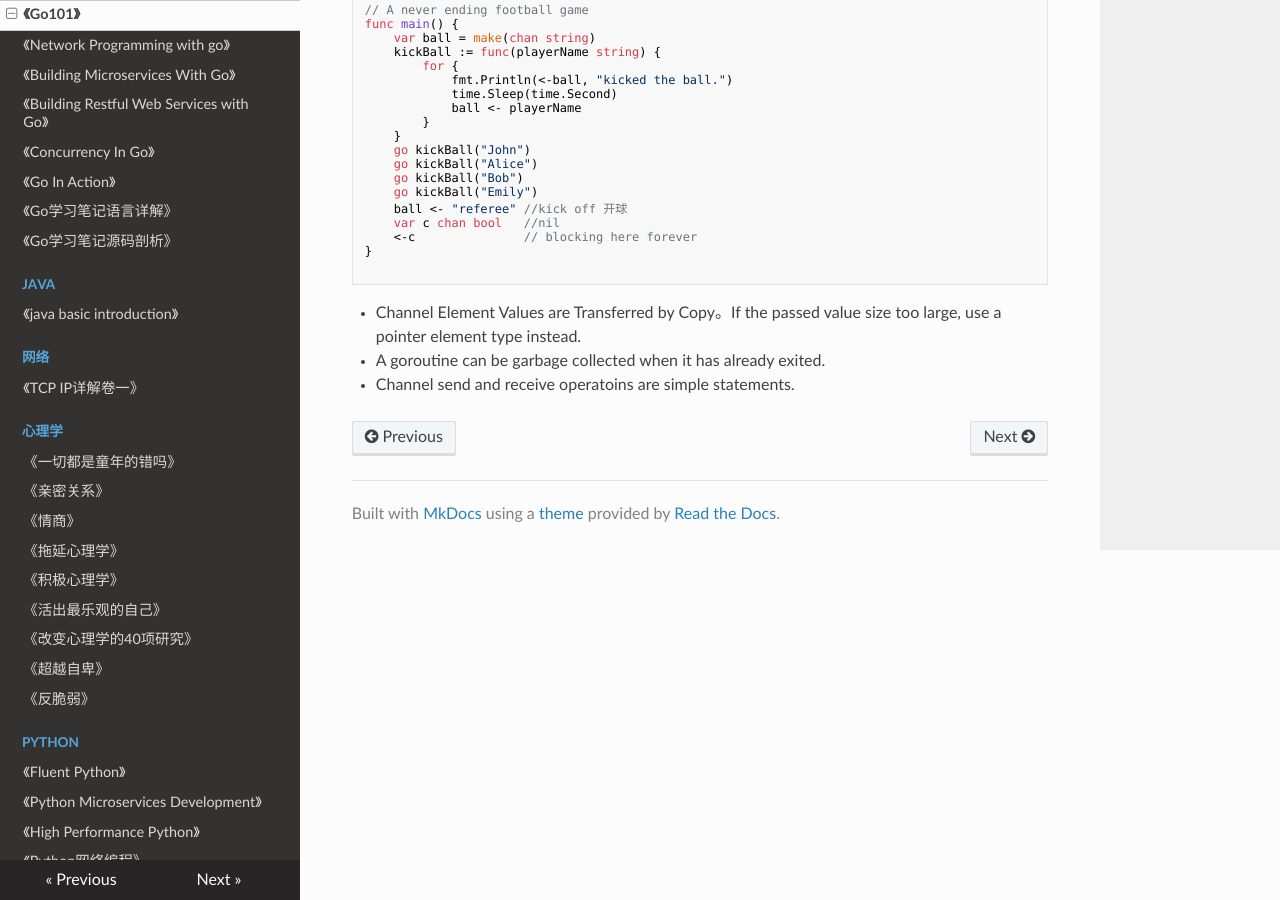
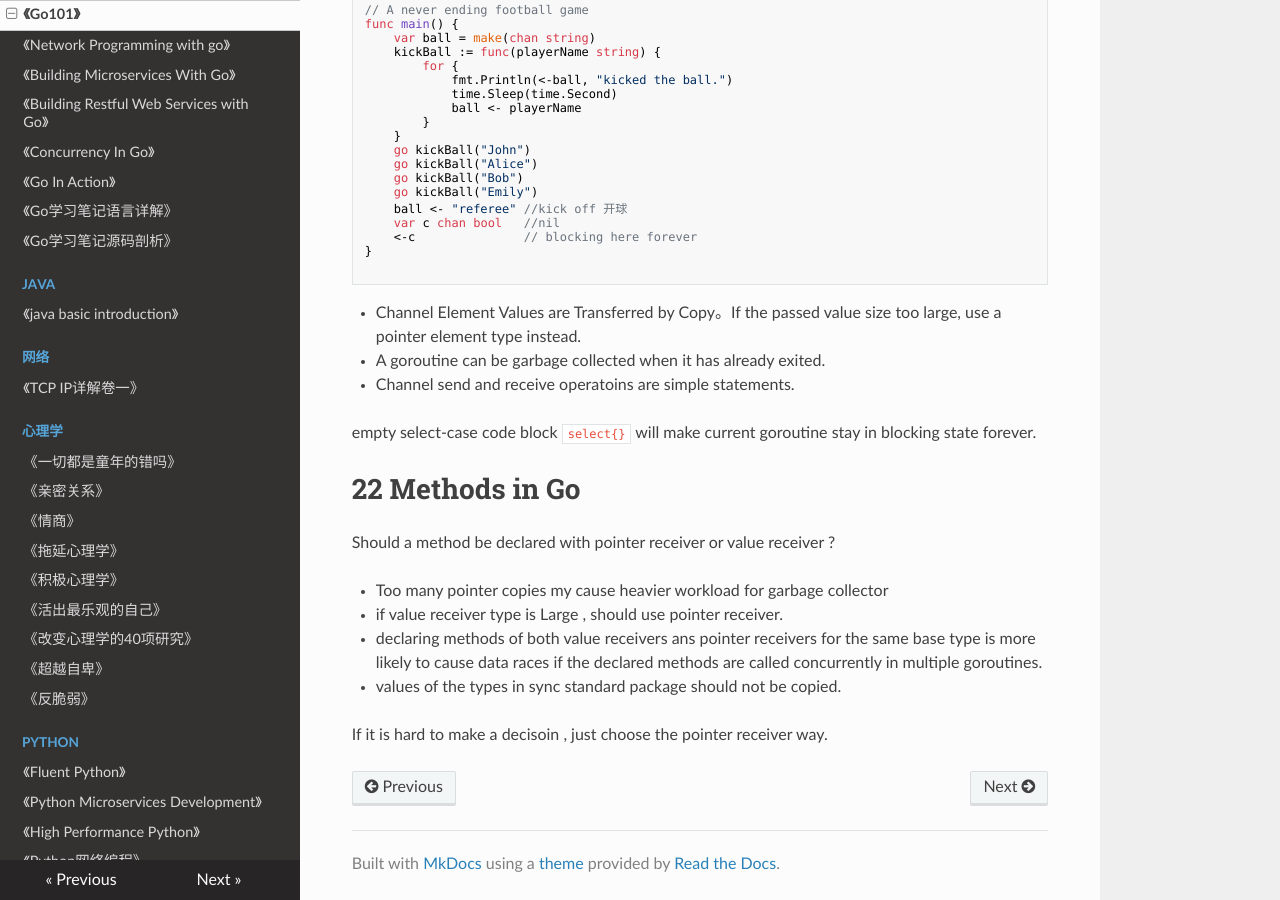
Before and after one commit to PegasusWang/booknotes, an MkDocs documentation site: the page built from docs/golang/go101/book.md, in a window 1280 px wide and 900 px high, scrolled down 1204 px. Built offline with MkDocs 1.6.1, drawn with Linux system fonts in a browser that asks for light colours; nearby versions of some CDN libraries; old or Windows-style settings are respelled for this version of MkDocs.

Commit message:
value receiver vs pointer receiver

```diff
--- a/docs/golang/go101/book.md
+++ b/docs/golang/go101/book.md
@@ -79,3 +79,17 @@ func main() {
 - Channel Element Values are Transferred by Copy。If the passed value size too large, use a pointer element type instead.
 - A goroutine can be garbage collected when it has already exited.
 - Channel send and receive operatoins are simple statements.
+
+empty select-case code block `select{}` will make current goroutine stay in blocking state forever.
+
+# 22 Methods in Go
+
+Should a method be declared with pointer receiver or value receiver ?
+
+- Too many pointer copies my cause heavier workload for garbage collector
+- if value receiver type is Large , should use pointer receiver.
+- declaring methods of both value receivers ans pointer receivers for the same base type is more
+	likely to cause data races if the declared methods are called concurrently in multiple goroutines.
+- values of the types in sync standard package should not be copied.
+
+If it is hard to make a decisoin , just choose the pointer receiver way.
```
